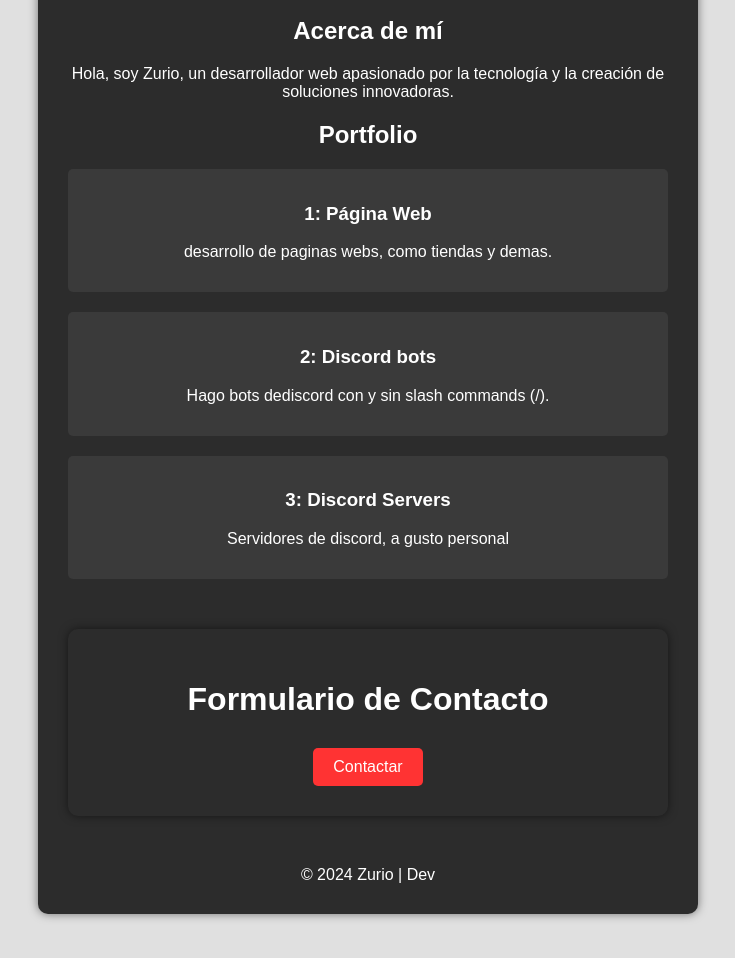
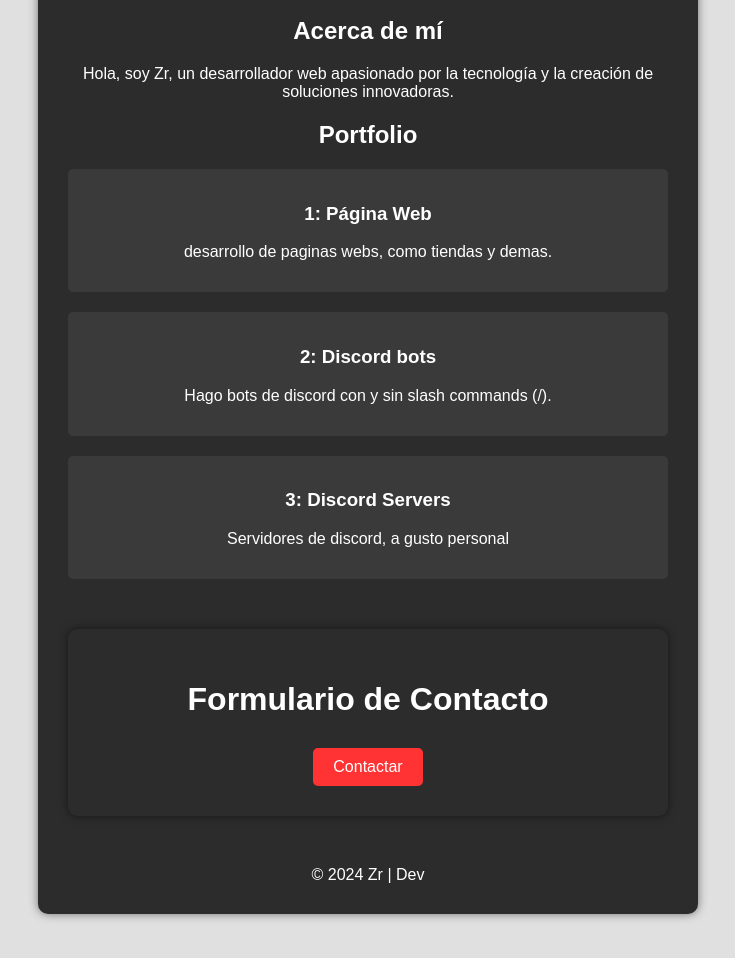
Before and after one commit to pzr51/pzr51.github.io, a plain HTML site: page index.html in a window 1280 px wide. Shown: the part 138-1096 px from the top of the page, without its empty margins (272-1007 px from the left). Drawn offline with Linux system fonts and the light colour scheme.

Commit message:
Update index.html

```diff
--- a/index.html
+++ b/index.html
@@ -3,7 +3,7 @@
 <head>
     <meta charset="UTF-8">
     <meta name="viewport" content="width=device-width, initial-scale=1.0">
-    <title>Zurio | Dev</title>
+    <title>Zr | Dev</title>
     <link rel="stylesheet" href="https://cdnjs.cloudflare.com/ajax/libs/font-awesome/5.15.4/css/all.min.css">
     <style>
         body {
@@ -92,7 +92,7 @@
 
     <section id="about">
         <h2>Acerca de mí</h2>
-        <p>Hola, soy Zurio, un desarrollador web apasionado por la tecnología y la creación de soluciones innovadoras.</p>
+        <p>Hola, soy Zr, un desarrollador web apasionado por la tecnología y la creación de soluciones innovadoras.</p>
     </section>
 
     <section id="portfolio">
@@ -103,7 +103,7 @@
         </div>
         <div class="project">
             <h3>2: Discord bots</h3>
-            <p>Hago bots dediscord con y sin slash commands (/).</p>
+            <p>Hago bots de discord con y sin slash commands (/).</p>
         </div>
         <div class="project">
             <h3>3: Discord Servers</h3>
@@ -115,7 +115,7 @@
 <head>
     <meta charset="UTF-8">
     <meta name="viewport" content="width=device-width, initial-scale=1.0">
-    <title>Formulario - Zurio | Dev</title>
+    <title>Zr | Dev</title>
     <link rel="stylesheet" href="https://cdnjs.cloudflare.com/ajax/libs/font-awesome/5.15.4/css/all.min.css">
     <style>
         body {
@@ -186,7 +186,7 @@
 </div>
 
 <footer>
-    <p>&copy; 2024 Zurio | Dev</p>
+    <p>&copy; 2024 Zr | Dev</p>
 </footer>
 
 </body>
```
